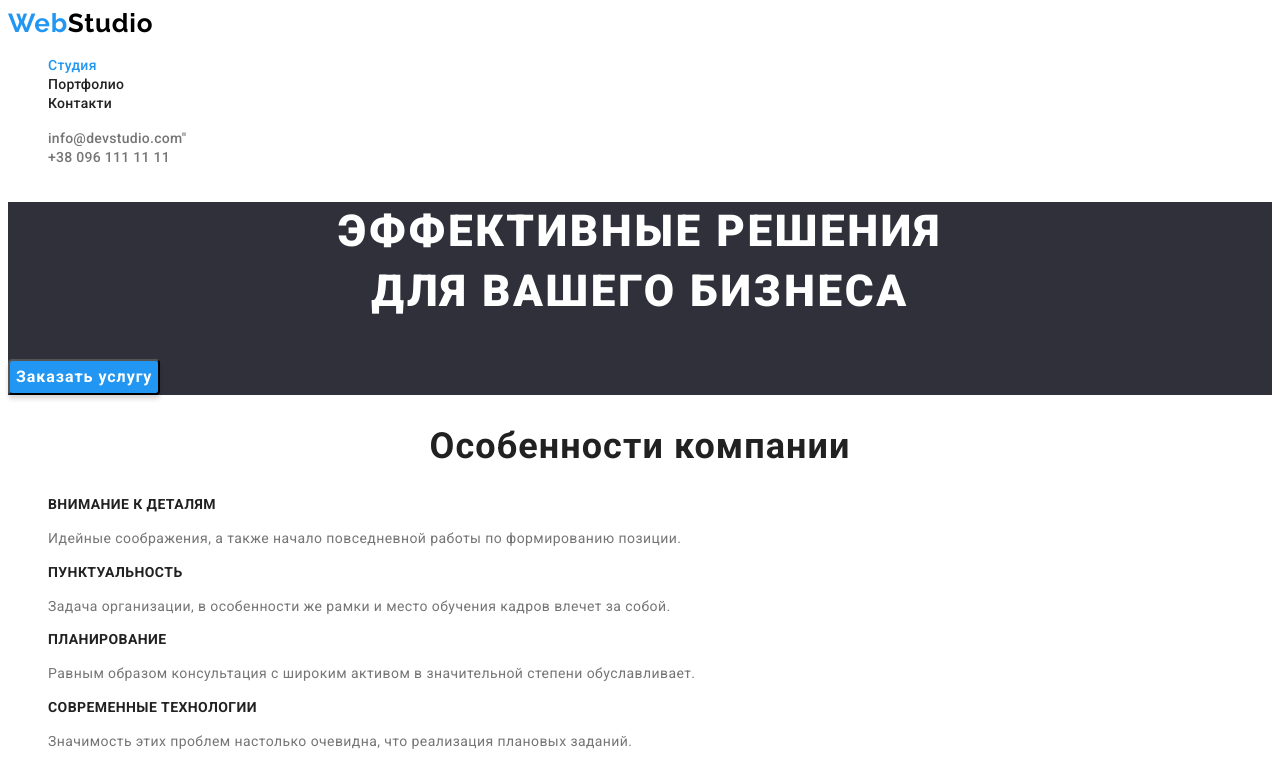
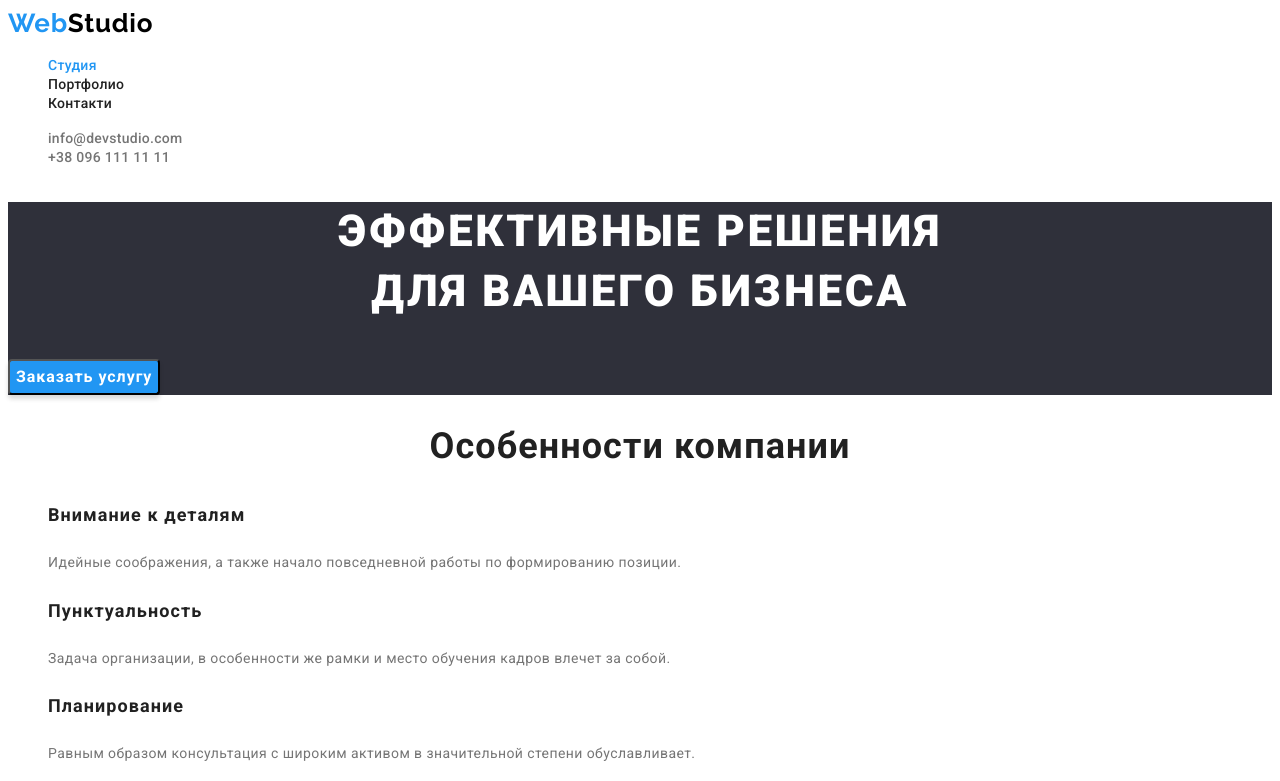
Before and after one commit to OlhaPry/goit-markup-hw-02, a plain HTML site: page index.html in a window 1280 px wide. Shown: the top 781 px of the page. Drawn offline with Linux system fonts and the light colour scheme.

Commit message:
Доопрацьовано згідно зауважень

```diff
--- a/css/styles.css
+++ b/css/styles.css
@@ -9,6 +9,7 @@
   --logo-second-text-color: #000000; /*логотип 2 частина*/
 }
 body {
+  font-family: 'Raleway', sans-serif;
   font-family: 'Roboto', sans-serif;
   color: var(--primary-text-color);
   background-color: var(--primary-bg-color);
@@ -125,10 +126,9 @@ button {
 .section-title {
   font-style: normal;
   font-weight: bold;
-  font-size: 14px;
-  line-height: 1.14;
-  letter-spacing: 0.03em;
-  text-transform: uppercase;
+  font-size: 18px;
+  line-height: 2;
+  letter-spacing: 0.06em;
   color: var(--primary-text-color);
 }
 .section-feature {
--- a/index.html
+++ b/index.html
@@ -23,7 +23,7 @@
             </ul>
         </nav>
         <ul>
-            <li><a href="mailto:info@devstudio.com" class="nav">info@devstudio.com"</a></li>
+            <li><a href="mailto:info@devstudio.com" class="nav">info@devstudio.com</a></li>
             <li><a href="tel:+380961111111" class="nav">+38 096 111 11 11</a></li>
         </ul>
     </header>
```
Also changed, not shown: portfolio.html (+1 -1 lines).
